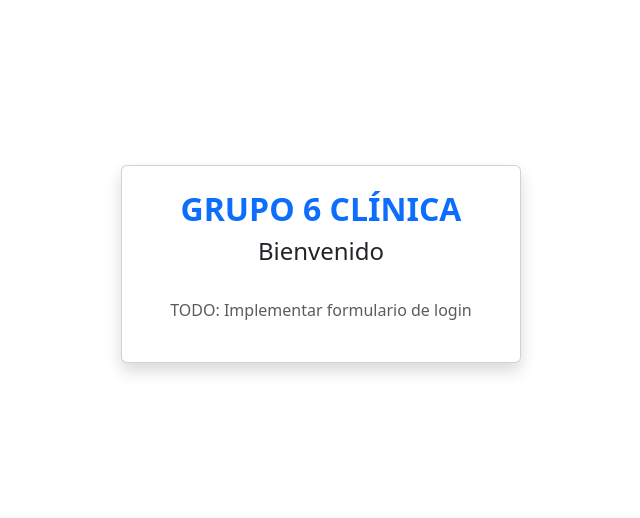
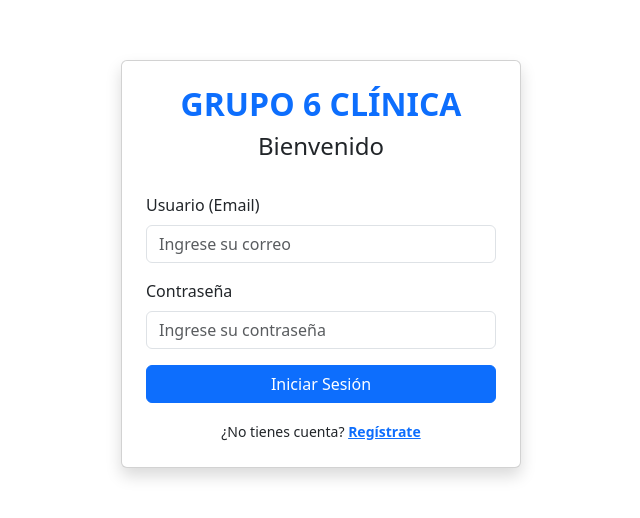
Before and after one commit to be1eng/gestion-citas-clinica, a React (Vite) app: page /login in a window 1280 px wide. Shown: the part 136-654 px from the top of the page, without its empty margins (319-959 px from the left). Built offline with nearby package versions, Linux system fonts and the light colour scheme.

Commit message:
avance Login

```diff
--- a/src/pages/Login.jsx
+++ b/src/pages/Login.jsx
@@ -1,22 +1,80 @@
 // Página: Login
 // Asignado a: ERLIN
-import React from 'react';
+import React, { useState } from 'react';
+import { Link } from 'react-router-dom';
 
 function Login() {
+  const [form, setForm] = useState({
+    usuario: '',
+    password: ''
+  });
+
+  const handleChange = (e) => {
+    setForm({
+      ...form,
+      [e.target.name]: e.target.value
+    });
+  };
+
+  const handleSubmit = (e) => {
+    e.preventDefault();
+    console.log("Datos login:", form);
+
+    alert("Iniciando sesión...");
+  };
+
   return (
     <div className="container d-flex justify-content-center align-items-center min-vh-100">
       <div className="card p-4 shadow" style={{ maxWidth: '400px', width: '100%' }}>
+
         <div className="text-center mb-4">
           <h2 className="text-primary fw-bold">GRUPO 6 CLÍNICA</h2>
           <h4>Bienvenido</h4>
         </div>
-        {/* ERLIN: Implementar aquí el formulario de login con:
-            - Campo "Usuario"
-            - Campo "Contraseña"
-            - Botón "Iniciar Sesión"
-            - Link "¿No tienes cuenta? Regístrate" que lleve a /registro
-        */}
-        <p className="text-muted text-center">TODO: Implementar formulario de login</p>
+
+        <form onSubmit={handleSubmit}>
+
+          <div className="mb-3">
+            <label className="form-label">Usuario (Email)</label>
+            <input
+              type="email"
+              className="form-control"
+              name="usuario"
+              placeholder="Ingrese su correo"
+              value={form.usuario}
+              onChange={handleChange}
+              required
+            />
+          </div>
+
+          <div className="mb-3">
+            <label className="form-label">Contraseña</label>
+            <input
+              type="password"
+              className="form-control"
+              name="password"
+              placeholder="Ingrese su contraseña"
+              value={form.password}
+              onChange={handleChange}
+              required
+            />
+          </div>
+
+          <button type="submit" className="btn btn-primary w-100">
+            Iniciar Sesión
+          </button>
+
+        </form>
+
+        <div className="text-center mt-3">
+          <small>
+            ¿No tienes cuenta?{' '}
+            <Link to="/registro" className="text-primary fw-bold">
+              Regístrate
+            </Link>
+          </small>
+        </div>
+
       </div>
     </div>
   );
```
